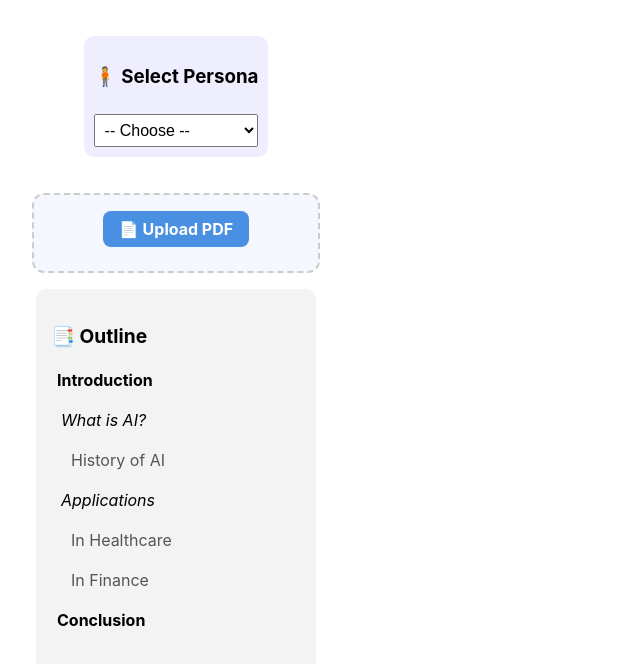
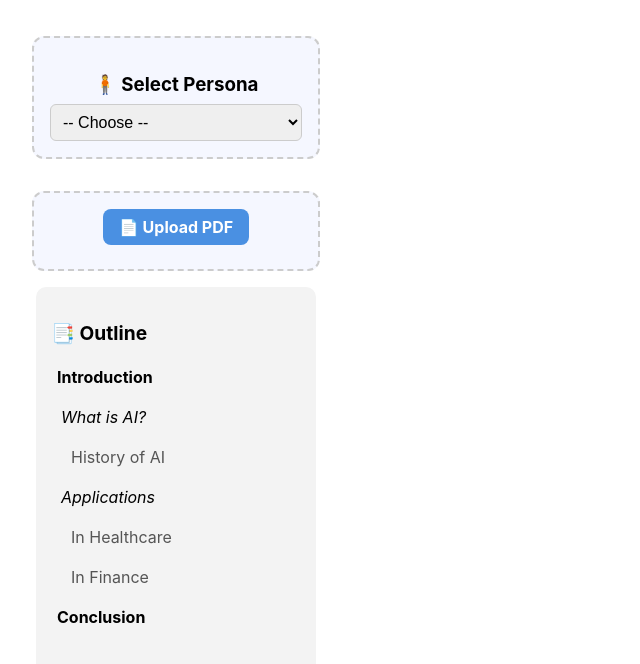
Before and after one commit to hemeshpokuru/adobe-hackathon-round2, a React (Create React App) app: page / in a window 1280 px wide. Shown: the top 664 px of the page, without its empty margins (0-640 px from the left). Built offline with nearby package versions, Linux system fonts and the light colour scheme.

Commit message:
Update App.css

```diff
--- a/src/App.css
+++ b/src/App.css
@@ -89,25 +89,34 @@
   color: #555;
 }
 .persona-box {
-  margin-bottom: 20px;
-  padding: 10px;
-  background-color: #eef;
-  border-radius: 10px;
+  background-color: #f5f7ff;
+  border: 2px dashed #ccc;
+  border-radius: 12px;
+  text-align: center;
+  padding: 1rem;
+  width: 90%;
+  max-width: 300px;
+  margin-bottom: 1rem;
+}
+.persona-box select {
+  padding: 0.5rem;
+  width: 100%;
+  font-size: 1rem;
+  border-radius: 6px;
+  border: 1px solid #ccc;
 }
 
-.persona-box select {
-  width: 100%;
-  padding: 6px;
-  margin-top: 8px;
-  font-size: 1rem;
+.persona-box h3 {
+  margin-bottom: 0.5rem;
 }
 
 .summary-box {
-  margin-top: 12px;
+  margin-top: 1rem;
   background-color: #fff;
-  padding: 8px;
-  border-left: 4px solid #2196f3;
-  border-radius: 5px;
+  border: 1px solid #ddd;
+  border-radius: 8px;
+  padding: 0.75rem;
+  text-align: left;
 }
 .keywords-box {
   background-color: #fefce8;
@@ -174,7 +183,6 @@
 .file-upload-input {
   display: none;
 }
-
 .file-name {
   font-size: 0.9rem;
   color: #333;
```
